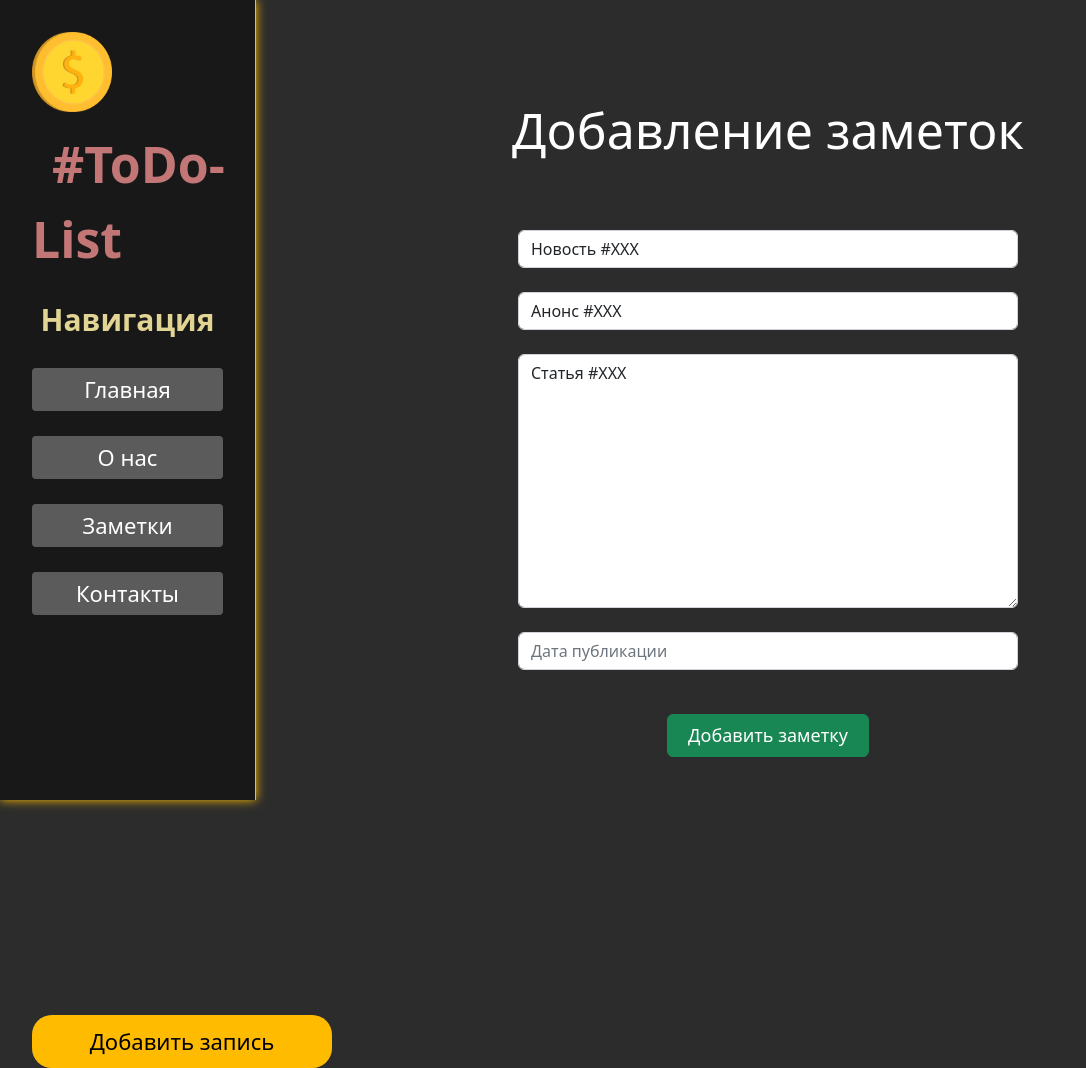
After one commit to vadim1vanov/Django, a Django app: page /news/create in a window 1280 px wide. The commit adds this page. Shown: the whole page, without its empty margins (0-1086 px from the left). Run offline with Django 4.2, Linux system fonts and the light colour scheme.

Commit message:
Commit message

```diff
--- a/DjangoEx/main/static/main/css/main.css
+++ b/DjangoEx/main/static/main/css/main.css
@@ -33,6 +33,7 @@ aside a, aside li{
     text-align: center;
     border-radius: 4px;
     margin-top: 25px;
+    padding: 5px 0;
 }
 a{
     text-decoration: none;
@@ -48,20 +49,37 @@ aside a:hover, aside li:hover{
     box-shadow: 0px 0px 60px 0px #ff0000;
 }
 
+aside a:active, aside li:active{
+    background-color: #e04b4b;
+    color: #e1e0e0;
+}
+
+#btn-li{
+    padding: 0;
+    margin-top: 50vh;
+    margin-left: auto;
+    margin-right: auto;
+    border-radius: 20px;
+    width: 300px;
+    justify-content: center;
+}
+
 #btn-li:hover{
     color: rgb(255, 255, 255);
     transform: scale(1.03);
     transition: 50ms ease-in;
     box-shadow: none;
     background-color:transparent;
+    box-shadow: 0px 0px 80px 0px #007bff;
 }
 
+
 .logo{
-    font-size: 30px;
+    font-size: 50px;
     margin-left: 20px;
     font-weight: bold;
     position: relative;
-    top: +10px;
+    top: +15px;
     color: #c27676;
     cursor: pointer;
 }
@@ -91,7 +109,9 @@ main .features h1{
     font-size: 50px;
     padding-bottom: 20px;
     justify-content: center;
-    margin: 0 auto;
+    margin-top: 100px;
+    margin-left: auto;
+    margin-right: auto;
     width: 100%;
 }
 
@@ -103,10 +123,11 @@ main .features p{
 
 .alert-warning{
     justify-content: center;
-    width: 600px;
-    margin: 20px 30%;
+    width: 550px;
+    margin: 25px 30%;
     text-align: left;
     clear: both;
+    background-color: #fdf8e6;
 }
 
 main .news h3{
@@ -115,7 +136,7 @@ main .news h3{
     margin-top: 30px;
 }
 main .news p{
-    color: #4a0850;
+    color: #342604;
     font-size: 18px;
 }
 
@@ -131,10 +152,22 @@ main .news_date p{
 }
 
  .btn-primary{
-    font-size: 18px;
+    font-size: 22px;
     height: 100%;
     width: 100%;
+    padding: 10px 0;
+    border-radius: 20px;
+    background-color: #ffbb00;
+    color: #000;
+    border: none;
 }
+
+.btn-primary:hover{
+    background-color: #489ef3;
+    color: #ffffff;
+    border: none;
+}
+
 
 main .news a{
     width: 50px;
@@ -143,5 +176,24 @@ margin-top: 0;
 }
 main .news h1{
     width: 400px;
-    margin-top: 100px;
 }
+
+form{
+    margin-left: auto;
+    margin-right: auto;
+    width: 500px;
+    margin-top: 50px;
+}
+
+main .btn-success{
+    font-size: 18px;
+    padding: 7px 20px;
+    margin-top: 20px;
+}
+
+main .news a{
+    width: 160px;
+    font-size: 14px;
+    height: 35px;
+    text-align: center;
+}
--- a/DjangoEx/main/templates/main/layout.html
+++ b/DjangoEx/main/templates/main/layout.html
@@ -17,9 +17,9 @@
         <ul>
             <a href="{% url 'home' %}"><li>Главная</li></a>
             <a href="{% url 'about' %}"><li>О нас</li></a>
-            <a href="{% url 'news_home' %}"><li>Новости</li></a>
+            <a href="{% url 'news_home' %}"><li>Заметки</li></a>
             <a href=""><li>Контакты</li></a>
-            <a href=""><li id="btn-li"><button class="btn btn-primary">Добавить запись</button></li></a>
+            <a href="{% url 'create' %}" ><li id="btn-li"><button class="btn btn-primary">Добавить запись</button></li></a>
         </ul>
     </aside>
     <main>
--- /dev/null
+++ b/DjangoEx/news/forms.py
@@ -0,0 +1,28 @@
+from .models import Articles
+from django.forms import ModelForm, TextInput, DateTimeInput, Textarea
+
+
+class ArticlesForm(ModelForm):
+    class Meta:
+        model = Articles
+        fields = ['title', 'anons', 'full_text' ,'date']
+
+        widgets = {
+            'title': TextInput(attrs={
+                'class': 'form-control',
+                'placeholder': 'Название статьи'
+            }),
+            'anons': TextInput(attrs={
+                'class': 'form-control',
+                'placeholder': 'Анонс статьи'
+            }),
+            'full_text': Textarea(attrs={
+                'class': 'form-control',
+                'placeholder': 'Текст статьи'
+            }),
+            'date': DateTimeInput(attrs={
+                'class': 'form-control',
+                'placeholder': 'Дата публикации'
+            }),
+
+        }
--- /dev/null
+++ b/DjangoEx/news/templates/news/create.html
@@ -0,0 +1,19 @@
+{% extends 'main/layout.html'%}
+{% block title%}Добавление заметок{% endblock %}
+{% block content%}
+<div class="features">
+
+    <h1>Добавление заметок</h1>
+    <form method="post">
+        {% csrf_token %}
+        {{form.title}} <br>
+        {{form.anons}} <br>
+        {{form.full_text}} <br>
+        {{form.date}} <br>
+        <span>{{error}}</span>
+        <button class="btn btn-success" type="submit">Добавить заметку</button>
+
+    </form>
+
+</div>
+{% endblock %}
--- a/DjangoEx/news/templates/news/news_home.html
+++ b/DjangoEx/news/templates/news/news_home.html
@@ -11,6 +11,7 @@
           <h3>{{el.title}}</h3>
           <p>{{el.anons}}</p>
           <div class="news_date"><p>{{el.date}}</p></div>
+          <a href="{% url 'news-detail' el.id%}" class="btn btn-warning">Показать полностью</a>
         </div>
         {% endfor %}
       {% else %}
--- a/DjangoEx/news/urls.py
+++ b/DjangoEx/news/urls.py
@@ -1,5 +1,8 @@
 from django.urls import path
 from . import views
+
 urlpatterns = [
     path('', views.news_home, name='news_home'),
+    path('create', views.create, name='create'),
+    path('<int:pk>', views.NewsDetailView.as_view(), name='news-detail'),
 ]
--- a/DjangoEx/news/views.py
+++ b/DjangoEx/news/views.py
@@ -1,11 +1,18 @@
 from django.shortcuts import render, redirect
 from .models import Articles
 from .forms import ArticlesForm
-
+from django.views.generic import DetailView
 
 def news_home(request):
     news = Articles.objects.order_by('-date')
     return render(request, 'news/news_home.html', {'news': news})
+
+
+class NewsDetailView(DetailView):
+    model = Articles
+    template_name = 'news/details_view.html'
+    context_object_name = 'article'
+
 def create(request):
     error = ''
     if request.method == "POST":
```
Also changed, not shown: DjangoEx/news/templates/news/details_view.html (added, +10 -0 lines), DjangoEx/db.sqlite3.
